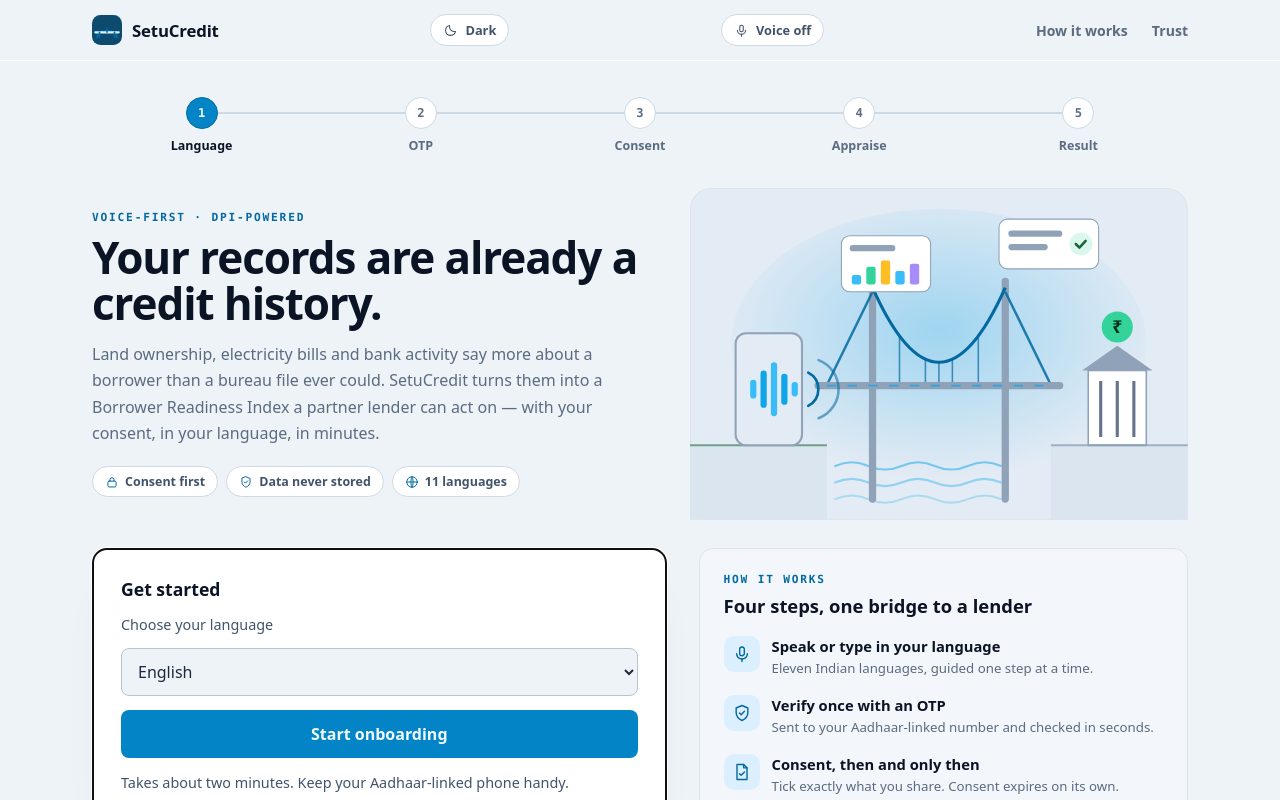
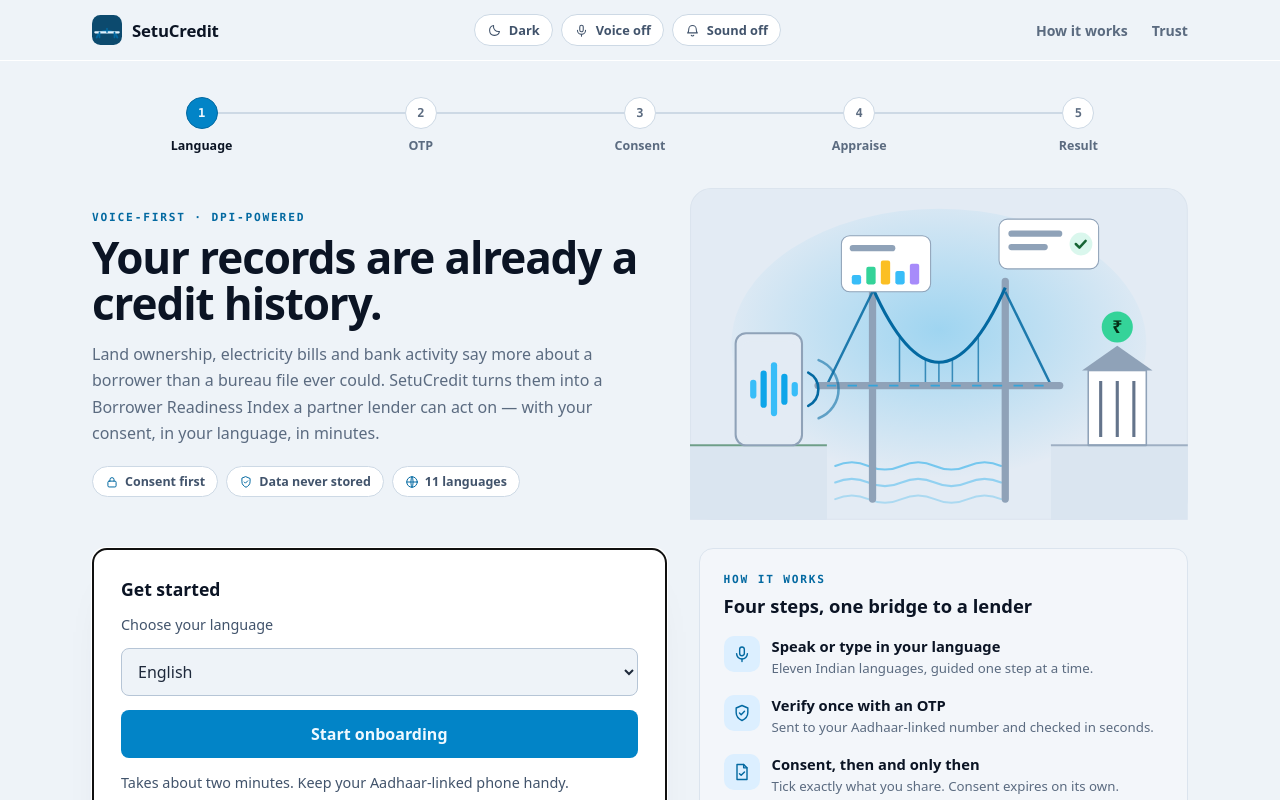
Before and after one commit to nchary05-oss/SetuCredit, a React (Vite) app in the folder frontend/: page / in a window 1280 px wide. Shown: the top 800 px of the page. Built offline with nearby package versions, Linux system fonts and the light colour scheme.

Commit message:
PWA: sound toggle + accurate handoff state copy for sent/simulated/failed

```diff
--- a/frontend/src/App.jsx
+++ b/frontend/src/App.jsx
@@ -2,7 +2,8 @@
 import * as api from "./api.js";
 const ResultReport = lazy(() => import("./components/ResultReport.jsx"));
 import { BridgeMark, HeroArt, Icon } from "./components/Illustrations.jsx";
-import { setVoiceEnabled, speak } from "./voice/tts.js";import { getStrings, speakText } from "./i18n.js";
+import { setVoiceEnabled, speak } from "./voice/tts.js";
+import { playDing } from "./voice/sound.js";import { getStrings, speakText } from "./i18n.js";
 
 const LANGUAGES = [
   { code: "hi-IN", label: "हिन्दी (Hindi)" },
@@ -112,6 +113,7 @@
     () => document.documentElement.getAttribute("data-theme") || "dark",
   );
   const [voiceOn, setVoiceOn] = useState(() => localStorage.getItem("sc-voice") !== "off");
+  const [soundOn, setSoundOn] = useState(() => localStorage.getItem("sc-sound") !== "off");
 
   const toggleTheme = () => {
     const next = theme === "dark" ? "light" : "dark";
@@ -124,6 +126,11 @@
     localStorage.setItem("sc-voice", next ? "on" : "off");
     setVoiceEnabled(next); // module flag stops queued retries too
     setVoiceOn(next);
+  };
+  const toggleSound = () => {
+    const next = !soundOn;
+    localStorage.setItem("sc-sound", next ? "on" : "off");
+    setSoundOn(next);
   };
   const say = (text, lang) => {
     if (voiceOn) speak(text, lang);
@@ -267,6 +274,7 @@
       setResult((prev) => (prev ? { ...prev, handoff: r.handoff } : prev));
       setConfirmed(true);
       setConfirmNote(t.handoffSuccess);
+      if (soundOn) playDing();
     } catch (err) {
       fail(err);
     } finally {
@@ -341,6 +349,7 @@
             <BridgeMark />
             <h1 className="brand-name">SetuCredit</h1>
           </div>
+          <div className="topbar-pills">
             <button
               type="button"
               className="theme-toggle"
@@ -362,6 +371,17 @@
               <Icon name="mic" size={15} />
               {voiceOn ? t.voiceOff : t.voiceOn}
             </button>
+            <button
+              type="button"
+              className="theme-toggle"
+              aria-pressed={soundOn}
+              aria-label={soundOn ? t.soundOff : t.soundOn}
+              onClick={toggleSound}
+            >
+              <Icon name="bell" size={15} />
+              {soundOn ? t.soundOff : t.soundOn}
+            </button>
+          </div>
           {step === "start" ? (
             <nav className="topnav" aria-label="Primary">
               <a href="#how-it-works">{t.navHow}</a>
--- a/frontend/src/components/Illustrations.jsx
+++ b/frontend/src/components/Illustrations.jsx
@@ -71,6 +71,12 @@
     <>
       <rect x="5" y="10.5" width="14" height="10" rx="2" />
       <path d="M8.5 10.5V8a3.5 3.5 0 0 1 7 0v2.5" />
+    </>
+  ),
+  bell: (
+    <>
+      <path d="M6 10a6 6 0 0 1 12 0c0 4.5 1.8 5.8 1.8 5.8H4.2S6 14.5 6 10z" />
+      <path d="M10 19.5a2.2 2.2 0 0 0 4 0" />
     </>
   ),
   check: <path d="M4.5 12.5l5 5 10-11" />,
--- a/frontend/src/components/ResultReport.jsx
+++ b/frontend/src/components/ResultReport.jsx
@@ -121,7 +121,7 @@
 }) {
   const band = bandFor(result.bri);
   const generatedAt = formatDateTime(new Date());
-  const handedOff = result.handoff !== "failed";
+  const handedOff = result.handoff === "sent";
 
   const details = {};
   for (const [key, format] of Object.entries(FEATURE_LABELS)) {
@@ -320,7 +320,9 @@
             <p>
               {handedOff
                 ? `Your pre-underwritten package (${result.appraisal_id.slice(0, 8)}) has been shared with the partner lender. After their approval, funds disburse instantly via UPI/IMPS.`
-                : "Your package could not be shared with the partner lender right now. Please start a new session and try again."}
+                : result.handoff === "simulated"
+                  ? "Your pre-underwritten package is ready but no lender endpoint is connected here, so nothing has left this system. Tap Confirm to Bank/NBFC below to record the handoff."
+                  : "Your package could not reach the partner lender. Tap Confirm to Bank/NBFC below to retry."}
             </p>
             <p className="consent-note">
               This assessment used the records you consented to share. They were processed in
--- a/frontend/src/i18n.js
+++ b/frontend/src/i18n.js
@@ -12,6 +12,8 @@
   appearanceLight: "Light",
   voiceOn: "Voice on",
   voiceOff: "Voice off",
+  soundOn: "Sound on",
+  soundOff: "Sound off",
   progress: ["Language", "OTP", "Consent", "Appraise", "Result"],
   heroEyebrow: "Voice-first · DPI-powered",
   heroTitle: "Your records are already a credit history.",
@@ -82,9 +84,9 @@
   receiptValid: "valid till",
   revokeBtn: "Revoke consent",
   revokingBtn: "Revoking…",
-  confirmBtn: "Confirm to bank/NBFC",
-  confirmingBtn: "Connecting to bank/NBFC…",
-  handoffSuccess: "Successfully submitted to the bank/NBFC.",
+  confirmBtn: "Confirm to Bank/NBFC",
+  confirmingBtn: "Connecting to Bank/NBFC…",
+  handoffSuccess: "Successfully submitted to the Bank/NBFC.",
   consentTitle: "Grant consent",
   consentDesc: "SetuCredit reads these records once, only with your consent. Nothing is stored on our servers.",
   scopeLand: "Land registry records",
--- a/frontend/src/styles.css
+++ b/frontend/src/styles.css
@@ -143,6 +143,14 @@
   color: var(--ink);
 }
 
+.topbar-pills {
+  display: flex;
+  align-items: center;
+  justify-content: flex-end;
+  flex-wrap: wrap;
+  gap: 8px;
+}
+
 .topnav {
   display: none;
   gap: 24px;
@@ -1300,7 +1308,7 @@
     display: grid;
     grid-template-columns: minmax(0, 1.08fr) minmax(0, 0.92fr);
     gap: 32px;
-    align-items: start;
+    align-items: stretch;
   }
 
   .panel {
--- /dev/null
+++ b/frontend/src/voice/sound.js
@@ -0,0 +1,28 @@
+/* Asset-free success chime via Web Audio: two soft sine tones (A5 -> E6).
+ * No audio files to ship; safe to call only from user-gesture flows. */
+
+export async function playDing() {
+  try {
+    const Ctx = window.AudioContext || window.webkitAudioContext;
+    if (!Ctx) return;
+    const ctx = new Ctx();
+    if (ctx.state === "suspended") await ctx.resume();
+    [880, 1318.5].forEach((freq, i) => {
+      const osc = ctx.createOscillator();
+      const gain = ctx.createGain();
+      osc.type = "sine";
+      osc.frequency.value = freq;
+      const t0 = ctx.currentTime + i * 0.12;
+      gain.gain.setValueAtTime(0.0001, t0);
+      gain.gain.exponentialRampToValueAtTime(0.4, t0 + 0.02);
+      gain.gain.exponentialRampToValueAtTime(0.0001, t0 + 0.5);
+      osc.connect(gain);
+      gain.connect(ctx.destination);
+      osc.start(t0);
+      osc.stop(t0 + 0.55);
+    });
+    setTimeout(() => ctx.close(), 1200);
+  } catch {
+    /* audio unavailable — the on-screen success note still shows */
+  }
+}
```
Lines whose indentation alone changed are shown as unchanged.
